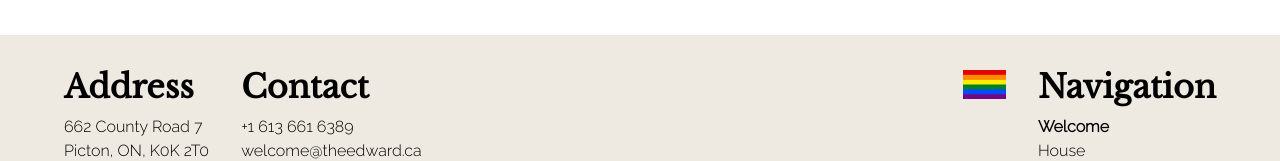
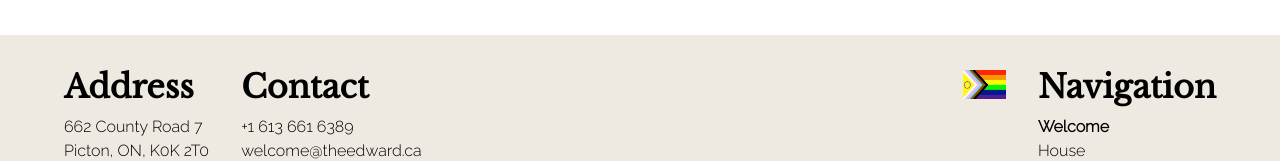
Before and after one commit to Jam52/the-edward, a React (Create React App) app: page / in a window 1280 px wide. Shown: the part 5141-5302 px from the top of the page. Built offline with nearby package versions, Linux system fonts and the light colour scheme; no server answers.

Commit message:
Update pride flag in footer

```diff
--- a/src/components/Footer/Footer.js
+++ b/src/components/Footer/Footer.js
@@ -23,7 +23,7 @@ const Footer = () => {
             <a href="mailto: welcome@theedward.ca">welcome@theedward.ca</a>
           </div>
           <img
-            src={process.env.PUBLIC_URL + '/images/Pride-flag.jpg'}
+            src={process.env.PUBLIC_URL + '/images/Pride-flag_new.jpg'}
             alt="Pride Flag"
             className={styles.footer_pride}
           />
```
Also changed, not shown: public/images/Pride-flag_new.jpg (added).
